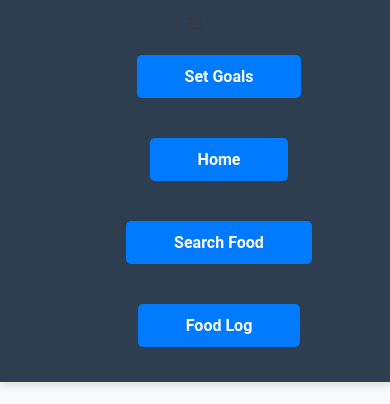
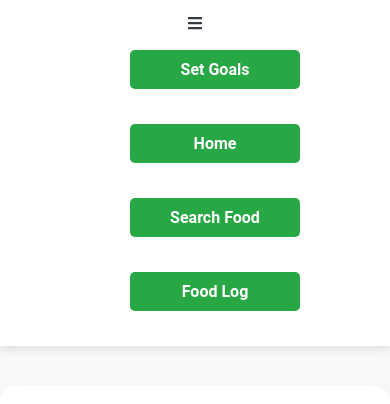
Before and after one commit to prem-kumar-sharma/food-log-app, a React (Create React App) app: page / in a window 390 px wide. Shown: the top 404 px of the page. Built offline with nearby package versions, Linux system fonts and the light colour scheme; the HTML template or start-up script is replaced by a standard one.

Commit message:
update app.css

```diff
--- a/src/App.css
+++ b/src/App.css
@@ -12,15 +12,9 @@ h1, h2, h3 {
   color: #343a40;
 }
 
-.container {
-  max-width: 1200px;
-  margin: 0 auto;
-  padding: 20px;
-}
-
 /* Navbar Styling */
 .navbar {
-  background-color: #2c3e50;
+  background-color: white;  /* Change navbar background to white */
   padding: 15px;
   text-align: center;
   box-shadow: 0 4px 8px rgba(0, 0, 0, 0.1);
@@ -50,22 +44,32 @@ h1, h2, h3 {
 
 .navbar-btn {
   display: inline-block;
-  padding: 12px 24px;
-  background-color: #007bff;
+  padding: 10px 20px;
+  background-color: #28a745;  /* Set button color to green */
   color: white;
   border-radius: 5px;
   text-decoration: none;
   font-weight: bold;
-  font-size: 1em;
   transition: background-color 0.3s ease, transform 0.3s ease, box-shadow 0.3s ease;
-  width: 200px; /* Set a fixed width for consistency */
+  width: 150px;  /* Adjust the width of the buttons */
   text-align: center;
 }
 
 .navbar-btn:hover {
-  background-color: #0056b3;
+  background-color: #218838;
   transform: scale(1.05);
   box-shadow: 0 8px 16px rgba(0, 0, 0, 0.2);
+}
+
+/* Remove Blue Line */
+.typewriter {
+  overflow: hidden;
+  border-right: none;  /* Remove the blue line (caret effect) */
+  white-space: nowrap;
+  margin: 0 auto;
+  letter-spacing: .15em; /* Adjust as needed */
+  max-width: 100%; /* Ensure the text doesn't overflow the container */
+  display: inline-block; /* Allow the text to wrap */
 }
 
 /* Responsive Design for Navbar */
@@ -75,13 +79,24 @@ h1, h2, h3 {
   }
 
   .navbar-links {
-    flex-direction: column;
-    align-items: center;
+    flex-direction: row;  /* Keep buttons in a row on mobile */
+    justify-content: space-between;
   }
 
   .navbar-btn {
-    width: 200px;  /* Keep the width consistent on mobile */
-    margin: 10px 0;
+    width: auto;  /* Keep buttons the same size on mobile */
+    margin: 10px;
+  }
+}
+
+@media (max-width: 480px) {
+  .navbar-links {
+    flex-direction: column;
+  }
+
+  .navbar-btn {
+    width: 100%;  /* Make buttons full-width on very small screens */
+    margin: 5px 0;
   }
 }
 
```
